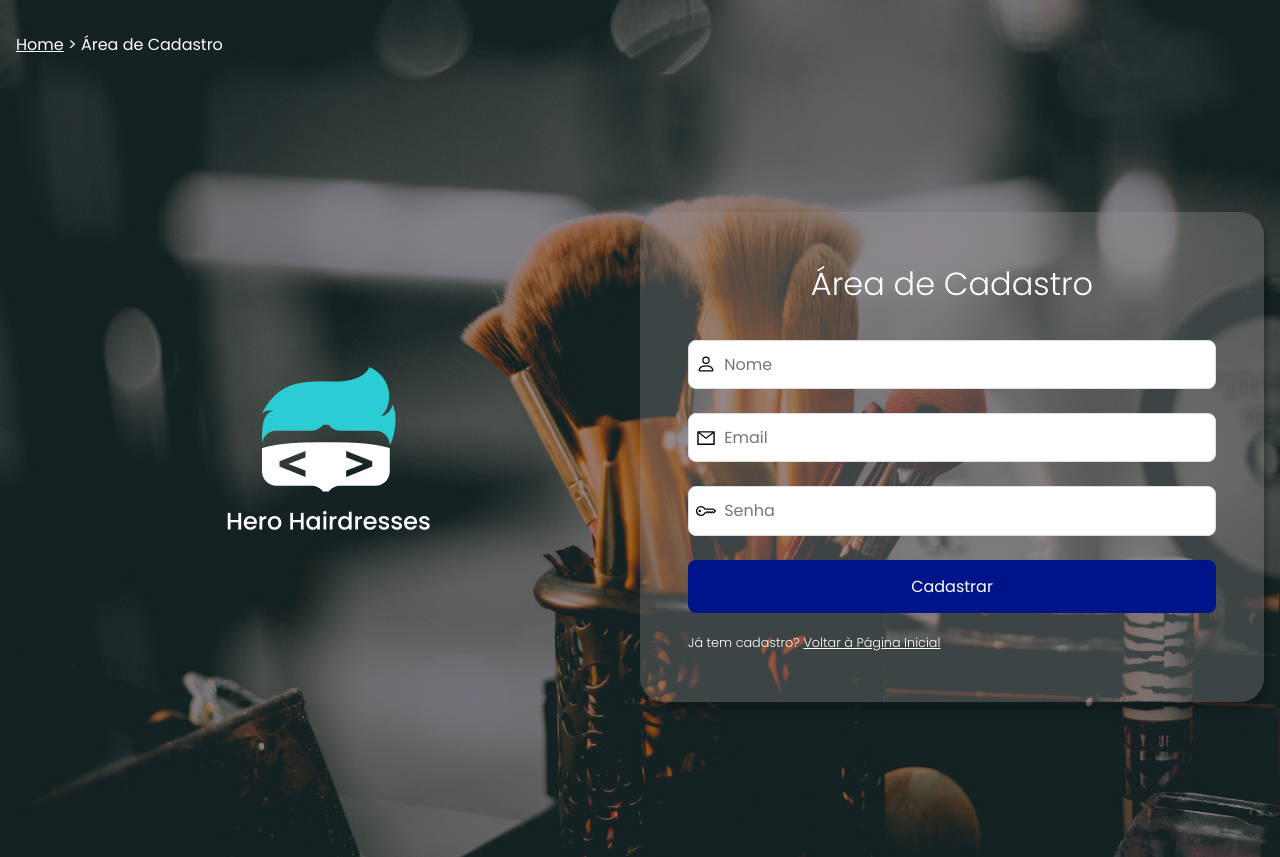
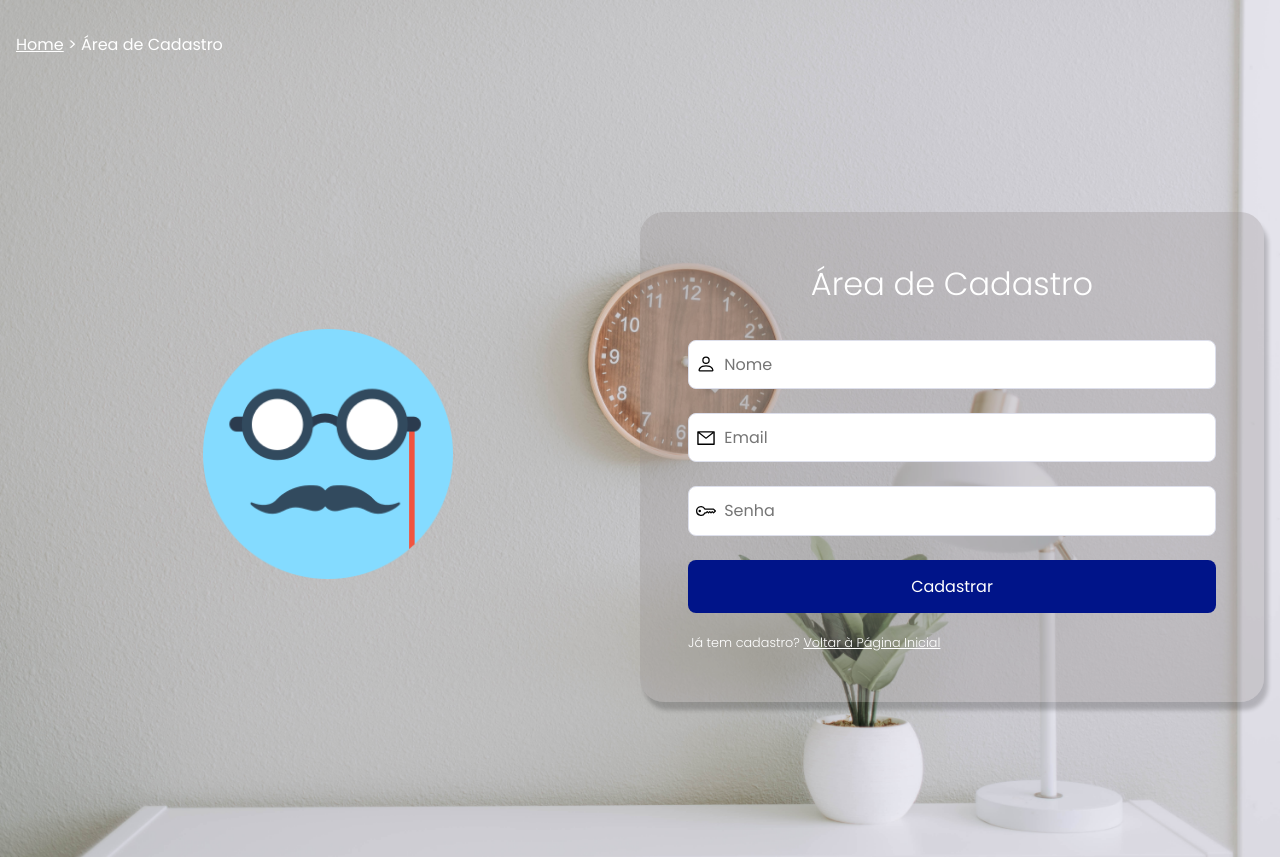
Before and after one commit to NogueiraDan/customer-management-front, a React (Vite) app: page /register in a window 1280 px wide. Built offline with nearby package versions, Linux system fonts and the light colour scheme.

Commit message:
:lipstick: feat: Estilizaçao CSS Login/Register

```diff
--- a/src/page/Register/Register.module.css
+++ b/src/page/Register/Register.module.css
@@ -1,5 +1,5 @@
 .background {
-  background-image: url('../../assets/cadastro.webp');
+  background-image: url('../../assets/background-office.jpg') ;
   min-height: 100vh;
   background-repeat: no-repeat;
   background-size: cover;
--- a/src/page/Register/index.tsx
+++ b/src/page/Register/index.tsx
@@ -1,5 +1,7 @@
 import style from "./Register.module.css";
 import logo from "../../assets/logo.webp";
+import register from "../../assets/background-register.jpg"
+import custome from "../../assets/custome.png"
 import { Input } from "../../components/Input";
 import { Link } from "react-router-dom";
 import { Button } from "../../components/Button";
@@ -57,7 +59,7 @@ export function Register() {
         </p>
         <div className={style.wrapper}>
           <div className={style.imageContainer}>
-            <img src={logo} alt="" />
+            <img src={custome} alt="" width={250} height={250}/>
           </div>
           <div className={style.card}>
             <h2>Área de Cadastro</h2>
```
